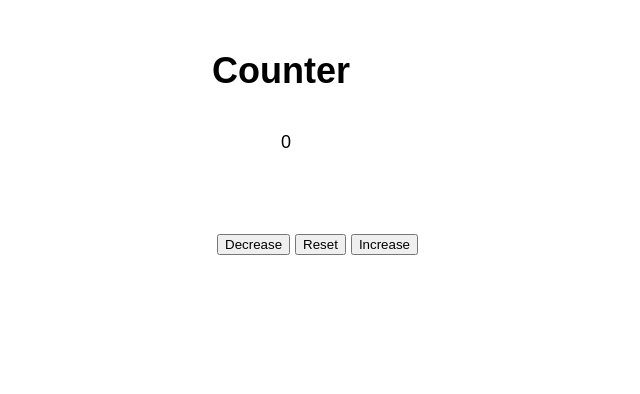
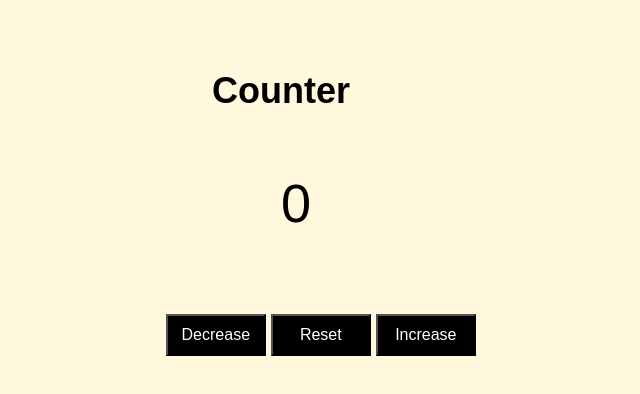
Before and after one commit to purplereign09/positive_negative_counter, a plain HTML site: page index.html in a window 1280 px wide. Shown: the whole page, without its empty margins (359-999 px from the left). Drawn offline with Linux system fonts and the light colour scheme.

Commit message:
added styles

```diff
--- a/index.html
+++ b/index.html
@@ -13,9 +13,9 @@
             <h1>Counter</h1>
             <span id="value">0</span>
             <div class="button-container">
-                <button class="btn decrease">Decrease</button>
-                <button class="btn reset">Reset</button>
-                <button class="btn increase">Increase</button>
+                <button id="down" class="btn decrease">Decrease</button>
+                <button id="reset" class="btn reset">Reset</button>
+                <button id="up" class="btn increase">Increase</button>
             </div>
         </div>
     </main>
--- a/style.css
+++ b/style.css
@@ -5,17 +5,45 @@
 h1 {
   margin: auto;
   text-align: center;
-  margin-top: 50px;
-  margin-bottom: 40px;
+  margin-top: 70px;
+  margin-bottom: 60px;
 }
 
 span#value {
   margin-left: 50%;
   text-align: center;
+  font-size: 3em;
+}
+
+#down {
+  padding: 10px;
+  width: 100px;
+  font-size: 16px;
+  font-family: sans-serif;
+  background-color: black;
+  color: white;
+}
+
+#up {
+  padding: 10px;
+  width: 100px;
+  font-size: 16px;
+  font-family: sans-serif;
+  background-color: black;
+  color: white;
+}
+
+#reset {
+  padding: 10px;
+  width: 100px;
+  font-size: 16px;
+  font-family: sans-serif;
+  background-color: black;
+  color: white;
 }
 
 .button-container {
-  margin-left: 45%;
+  margin-left: 41%;
   margin-top: 80px;
 }
 
@@ -23,4 +51,5 @@ body {
   width: 100%;
   font-family: sans-serif;
   font-size: 18px;
+  background-color: cornsilk;
 }
```
